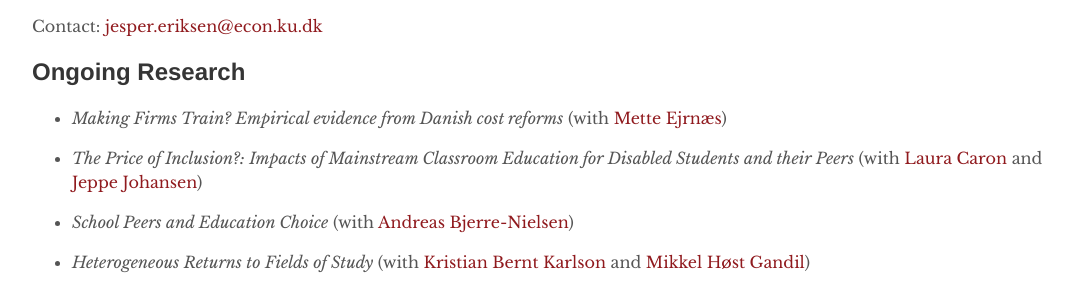
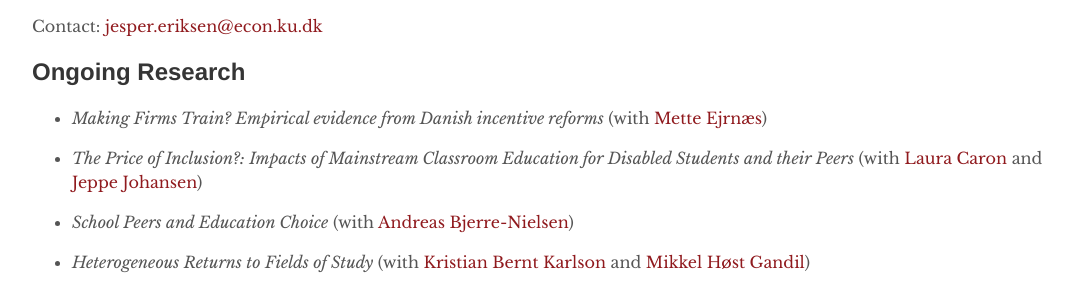
Before and after one commit to EriksenJ/EriksenJ.github.io, a Jekyll site: the page built from index.md, in a window 1280 px wide. Shown: the part 367-659 px from the top of the page, without its empty margins (96-1183 px from the left). Built offline with Jekyll 4.4.1, drawn with Linux system fonts in a browser that asks for light colours.

Commit message:
fix project name

```diff
--- a/index.md
+++ b/index.md
@@ -14,7 +14,7 @@ Contact: [jesper.eriksen@econ.ku.dk](mailto:jesper.eriksen@econ.ku.dk)
 
 ## Ongoing Research
 
-- *Making Firms Train? Empirical evidence from Danish cost reforms* (with [Mette Ejrnæs](https://forskning.ku.dk/soeg/result/profil/?id=5004))
+- *Making Firms Train? Empirical evidence from Danish incentive reforms* (with [Mette Ejrnæs](https://forskning.ku.dk/soeg/result/profil/?id=5004))
 
 - *The Price of Inclusion?: Impacts of Mainstream Classroom Education for Disabled Students and their Peers* (with [Laura Caron](https://laurakcaron.github.io/) and [Jeppe Johansen](https://dk.linkedin.com/in/jeppe-s%C3%B8ndergaard-johansen))
 
```
